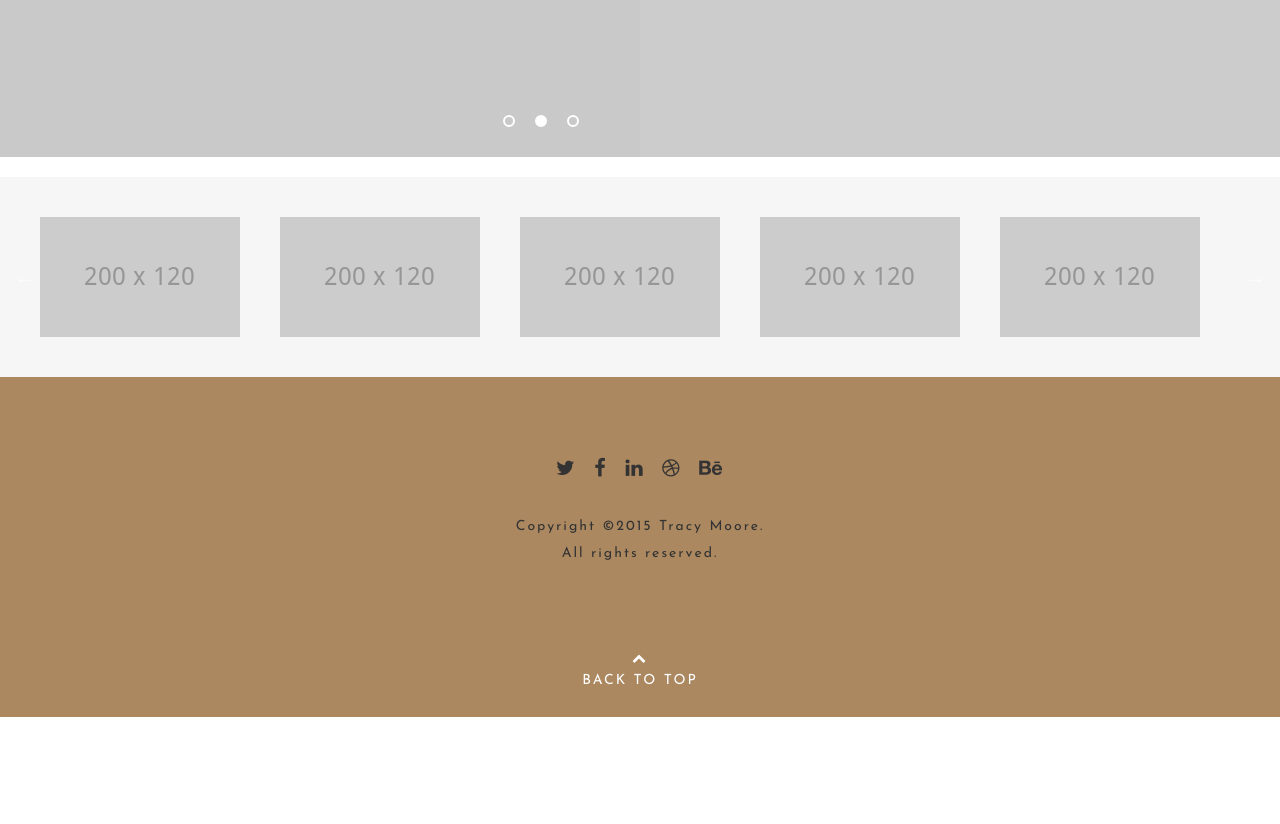
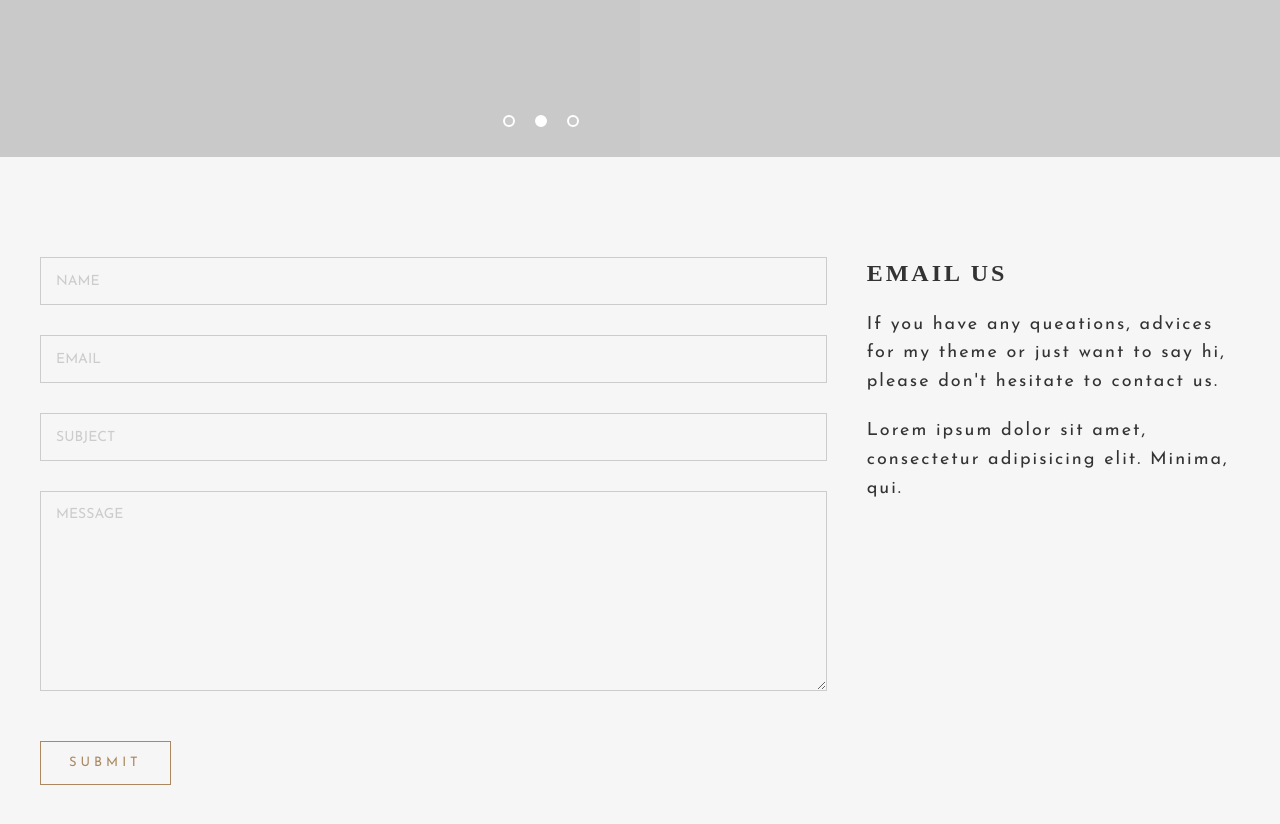
Before and after one commit to futureengine/tracy_moore, a Jekyll site: the page built from index.html, in a window 1280 px wide and 900 px high, scrolled down 743 px. Shown: the top 824 px of the window. Built offline with Jekyll 4.4.1, drawn with Linux system fonts in a browser that asks for light colours; some web fonts are replaced; before the commit the page ends 1460 px from its top, so only the background shows below that.

Commit message:
add contact form

```diff
--- a/_layouts/default.html
+++ b/_layouts/default.html
@@ -9,7 +9,6 @@
 
 
     {{ content }}
-
     {% include footer.html %}
 
   </body>
--- a/index.html
+++ b/index.html
@@ -61,21 +61,27 @@ clients:
     </nav>
   </div>
 </div>
-
-<div class="spacing"></div>
-
-<div class="full light-grey no-padding">
-  <div class="two spacing"></div>
-  <div class='row'>
-    <div class='large-12 columns'>
-      <div class='clients'>
-        {% for client in page.clients %}
-          <div><a href="#"><img alt="" src="{{site.url}}/{{client.image}}"></a></div>
-        {% endfor %}
+<div class="full light-grey">
+  <div class="row">
+    <div class="large-8 columns">
+      <div class='form'>
+        <form id='contact_form' method='POST'>
+          <p id='thanks' class='hide'>
+            Thanks for contacting us, we'll be in touch soon!
+          </p>
+          <input class='required' name='name' placeholder='NAME' type='text'>
+          <input class='required email' name='email' placeholder='EMAIL' type='text'>
+          <input class='required' name='subject' placeholder='SUBJECT' type='text'>
+          <textarea class='required' name='message' placeholder='MESSAGE'></textarea>
+          <div class='spacing'></div>
+          <input class='button small boxed brown' type='submit'>
+        </form>
       </div>
     </div>
+    <div class="large-4 columns">
+      <h3>Email Us</h3>
+      <p>If you have any queations, advices for my theme or just want to say hi, please don't hesitate to contact us.</p>
+      <p>Lorem ipsum dolor sit amet, consectetur adipisicing elit. Minima, qui.</p>
+    </div>
   </div>
-  <div class="two spacing"></div>
 </div>
-
-</div>
```
